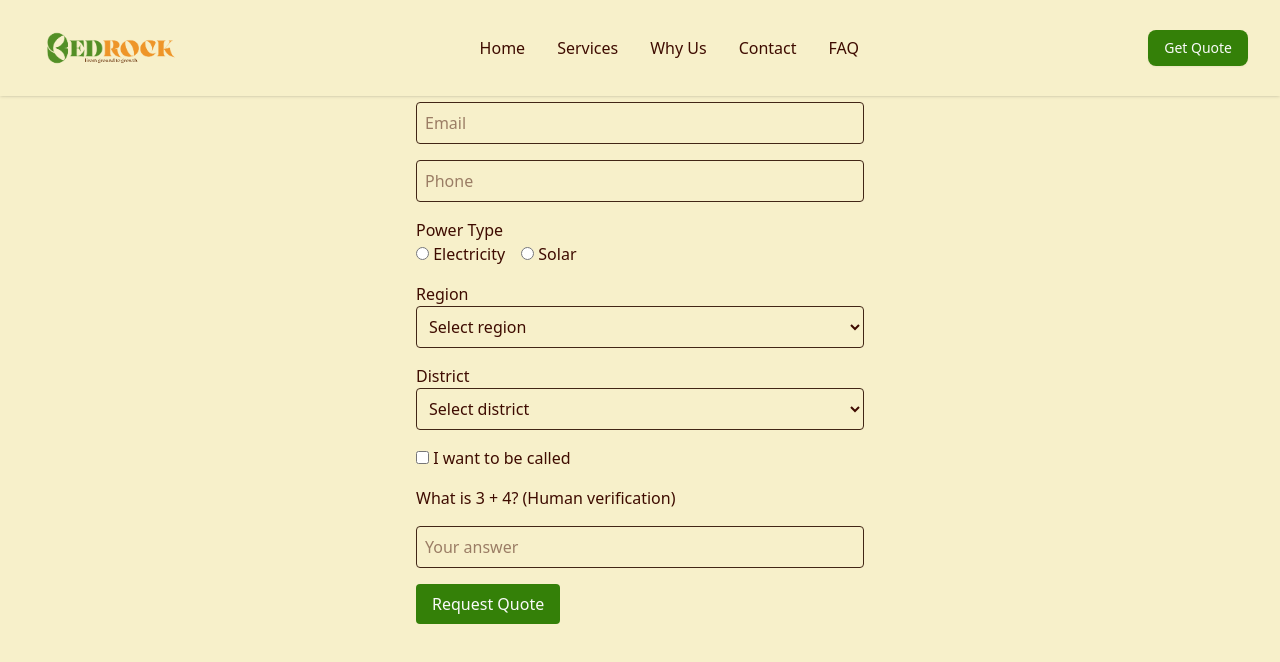
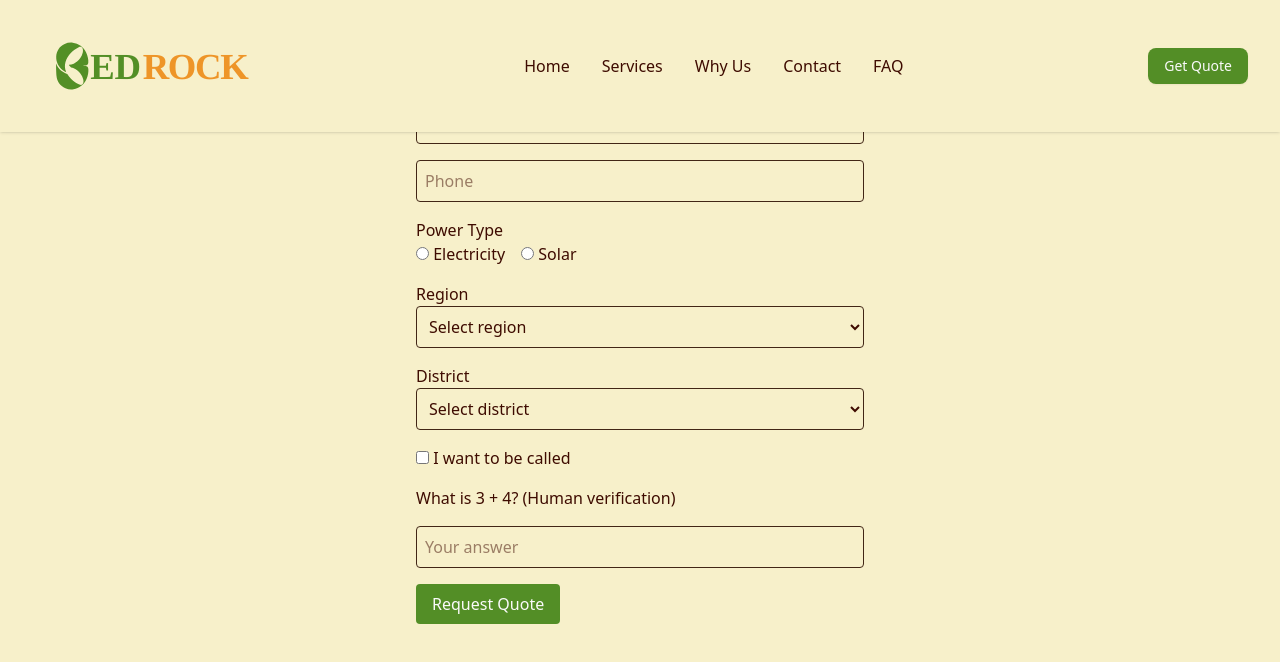
Before and after one commit to promptermax/bedrock, a React (Vite) app: page /get-a-quote in a window 1280 px wide. Shown: the top 662 px of the page. Built offline with nearby package versions, Linux system fonts and the light colour scheme.

Commit message:
Refactor color variables in App.css to use hex values for consistency; update App.jsx for improved icon usage and background colors

```diff
--- a/src/App.css
+++ b/src/App.css
@@ -70,28 +70,28 @@
   --card-foreground: oklch(0.24 0.09 50); /* Rich Brown */
   --popover: oklch(0.95 0.05 98); /* Sage Green */
   --popover-foreground: oklch(0.24 0.09 50); /* Rich Brown */
-  --primary: oklch(0.53 0.16 138); /* Forest Green */
+  --primary: #538E26; /* Forest Green */
   --primary-foreground: oklch(0.985 0 0); /* White for contrast */
   --secondary: oklch(0.74 0.16 67); /* Warm Orange */
   --secondary-foreground: oklch(0.24 0.09 50); /* Rich Brown */
   --muted: oklch(0.95 0.05 98); /* Sage Green */
   --muted-foreground: oklch(0.5 0.05 98); /* Darker Sage Green */
-  --accent: oklch(0.74 0.19 123); /* Vibrant Green */
+  --accent: #7BCC3E; /* Vibrant Green */
   --accent-foreground: oklch(0.24 0.09 50); /* Rich Brown */
   --destructive: oklch(0.577 0.245 27.325); /* Keeping original for now, no direct replacement in brand guide */
   --border: oklch(0.3 0.05 50); /* Desaturated Rich Brown */
   --input: oklch(0.3 0.05 50); /* Desaturated Rich Brown */
   --ring: oklch(0.4 0.05 50); /* Slightly darker Desaturated Rich Brown */
-  --chart-1: oklch(0.53 0.16 138); /* Forest Green */
+  --chart-1: #538E26; /* Forest Green */
   --chart-2: oklch(0.74 0.16 67); /* Warm Orange */
   --chart-3: oklch(0.24 0.09 50); /* Rich Brown */
   --chart-4: oklch(0.95 0.05 98); /* Sage Green */
-  --chart-5: oklch(0.74 0.19 123); /* Vibrant Green */
+  --chart-5: #7BCC3E; /* Vibrant Green */
   --sidebar: oklch(0.95 0.05 98); /* Sage Green */
   --sidebar-foreground: oklch(0.24 0.09 50); /* Rich Brown */
-  --sidebar-primary: oklch(0.53 0.16 138); /* Forest Green */
+  --sidebar-primary: #538E26; /* Forest Green */
   --sidebar-primary-foreground: oklch(0.985 0 0); /* White for contrast */
-  --sidebar-accent: oklch(0.74 0.19 123); /* Vibrant Green */
+  --sidebar-accent: #7BCC3E; /* Vibrant Green */
   --sidebar-accent-foreground: oklch(0.24 0.09 50); /* Rich Brown */
   --sidebar-border: oklch(0.3 0.05 50); /* Desaturated Rich Brown */
   --sidebar-ring: oklch(0.4 0.05 50); /* Slightly darker Desaturated Rich Brown */
@@ -116,11 +116,11 @@
   --border: oklch(0.18 0.07 50);
   --input: oklch(0.18 0.07 50);
   --ring: oklch(0.4 0.05 50);
-  --chart-1: oklch(0.53 0.16 138); /* Forest Green */
+  --chart-1: #538E26; /* Forest Green */
   --chart-2: oklch(0.74 0.16 67); /* Warm Orange */
   --chart-3: oklch(0.24 0.09 50); /* Rich Brown */
   --chart-4: oklch(0.95 0.05 98); /* Sage Green */
-  --chart-5: oklch(0.74 0.19 123); /* Vibrant Green */
+  --chart-5: #7BCC3E; /* Vibrant Green */
   --sidebar: oklch(0.24 0.09 50); /* Rich Brown */
   --sidebar-foreground: oklch(0.95 0.05 98); /* Sage Green */
   --sidebar-primary: oklch(0.95 0.05 98); /* Sage Green */
--- a/src/App.jsx
+++ b/src/App.jsx
@@ -1,6 +1,6 @@
 import React from 'react'
 import { Button } from '@/components/ui/button.jsx'
-import { Phone, Mail, MapPin, Settings, Wrench, CheckCircle } from 'lucide-react'
+import { Phone, Mail, MapPin, Settings, Wrench, CheckCircle, Drill } from 'lucide-react'
 import heroImage from './assets/hero-image.png'
 import solutionImage from './assets/solution-image.png'
 import './App.css'
@@ -22,7 +22,7 @@ function App() {
           <div className="max-w-7xl mx-auto px-4 sm:px-6 lg:px-8">
             <div className="flex justify-between items-center py-4">
               <div className="flex items-center">
-                <img src="/logo/Bedrock-logo-color.png" alt="Bedrock Gambia" className="h-16 w-auto" />
+                <img src="/logo/Bedrock-Color-without-tagline.svg" alt="Bedrock Gambia" className="h-[100px] w-auto" />
               </div>
               <nav className="hidden md:flex space-x-8">
                 <Link to="/" className="text-card-foreground hover:text-primary transition-colors">Home</Link>
@@ -100,9 +100,9 @@ function App() {
 
                   <div className="grid grid-cols-1 md:grid-cols-3 gap-8">
                     {/* Borehole Drilling */}
-                    <div className="bg-[#F7F0CA] rounded-xl p-8 shadow-lg hover:shadow-xl transition-shadow">
+                    <div className="bg-[#F2F3AE] rounded-xl p-8 shadow-lg hover:shadow-xl transition-shadow">
                       <div className="w-12 h-12 bg-primary/10 rounded-lg flex items-center justify-center mb-6">
-                        <Settings className="h-6 w-6 text-primary" />
+                        <Drill className="h-6 w-6 text-primary" />
                       </div>
                       <h3 className="text-xl font-bold text-card-foreground mb-4">Borehole Drilling</h3>
                       <p className="text-muted-foreground mb-6">
@@ -117,7 +117,7 @@ function App() {
                     </div>
 
                     {/* Water Filtration Installation */}
-                    <div className="bg-[#F7F0CA] rounded-xl p-8 shadow-lg hover:shadow-xl transition-shadow">
+                    <div className="bg-[#F2F3AE] rounded-xl p-8 shadow-lg hover:shadow-xl transition-shadow">
                       <div className="w-12 h-12 bg-primary/10 rounded-lg flex items-center justify-center mb-6">
                         <Settings className="h-6 w-6 text-primary" />
                       </div>
@@ -131,7 +131,7 @@ function App() {
                     </div>
 
                     {/* Maintenance & After-Service */}
-                    <div className="bg-[#F7F0CA] rounded-xl p-8 shadow-lg hover:shadow-xl transition-shadow">
+                    <div className="bg-[#F2F3AE] rounded-xl p-8 shadow-lg hover:shadow-xl transition-shadow">
                       <div className="w-12 h-12 bg-primary/10 rounded-lg flex items-center justify-center mb-6">
                         <Wrench className="h-6 w-6 text-primary" />
                       </div>
@@ -154,7 +154,7 @@ function App() {
               <section className="py-20 bg-white">
                 <div className="max-w-7xl mx-auto px-4 sm:px-6 lg:px-8">
                   <div className="text-center mb-16">
-                    <div className="inline-block bg-accent/20 text-accent px-4 py-2 rounded-full text-sm font-medium mb-4">
+                    <div className="inline-block bg-accent/20 text-black px-4 py-2 rounded-full text-sm font-medium mb-4">
                       🏆 Why Choose Gambia
                     </div>
                     <h2 className="text-3xl md:text-4xl font-bold text-card-foreground mb-4">
@@ -271,7 +271,7 @@ function App() {
               </section>
 
               {/* Footer */}
-              <footer className="bg-card text-card-foreground py-12">
+              <footer className="bg-white text-card-foreground py-12">
                 <div className="max-w-7xl mx-auto px-4 sm:px-6 lg:px-8">
                   <div className="text-center">
                     <div className="flex items-center justify-center mb-4">
--- a/src/components/FeaturedProjects.jsx
+++ b/src/components/FeaturedProjects.jsx
@@ -29,7 +29,7 @@ const FeaturedProjects = () => (
   <section className="py-20 bg-muted">
     <div className="max-w-7xl mx-auto px-4 sm:px-6 lg:px-8">
       <div className="text-center mb-12">
-        <div className="inline-block bg-accent/20 text-accent px-4 py-2 rounded-full text-sm font-medium mb-4">
+        <div className="inline-block bg-accent/20 text-black px-4 py-2 rounded-full text-sm font-medium mb-4">
           🌟 Our Work
         </div>
         <h2 className="text-3xl md:text-4xl font-bold text-card-foreground mb-4">Featured Projects</h2>
```
Also changed, not shown: public/logo/Bedrock-Color-without-tagline.svg (added).
